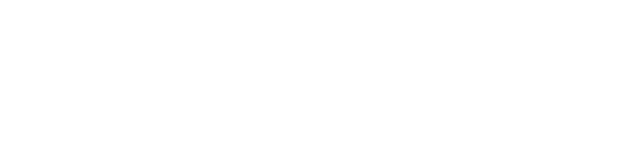
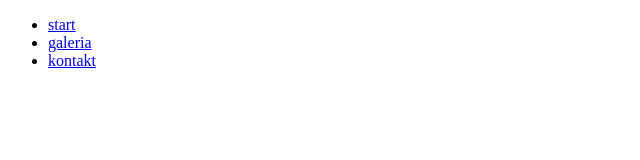
Before and after one commit to devmentor-pl/practice-js-dom-elements, a plain HTML site: page 04/index.html in a window 1280 px wide. Shown: the whole page, without its empty margins (0-640 px from the left). Drawn offline with Linux system fonts and the light colour scheme.

Commit message:
Task 4 completed

```diff
--- a/04/app.js
+++ b/04/app.js
@@ -6,3 +6,47 @@ const menuItems = [
     {text: 'galeria', url: '/gallery'},
     {text: 'kontakt', url: '/contact'},
 ];
+
+const nav = document.querySelector("nav")
+const ul = document.createElement("ul");
+
+nav.appendChild(ul)
+
+menuItems.forEach(item => {
+    const li = document.createElement("li");
+    const a = document.createElement("a");
+    // a.setAttribute("href", item.url);
+    a.href = item.url;
+    a.textContent = item.text;
+    li.appendChild(a);
+    ul.appendChild(li);
+})
+
+
+
+
+
+
+// const li1 = document.createElement("li");
+// const a1= document.createElement("a");
+// a1.href = "/"
+// a1.textContent = "start";
+
+// const li2 = document.createElement("li");
+// const a2= document.createElement("a");
+// a2.setAttribute("href", "/gallery");
+// a2.textContent = "galeria";
+
+// const li3 = document.createElement("li");
+// const a3= document.createElement("a");
+// a3.setAttribute("href", "/contact");
+// a3.textContent = "kontakt";
+
+// li1.appendChild(a1);
+// ul.appendChild(li1);
+
+// li2.appendChild(a2);
+// ul.appendChild(li2);
+
+// li3.appendChild(a3);
+// ul.appendChild(li3);
```
Also changed, not shown: 04/index.html (+1 -1 lines).
